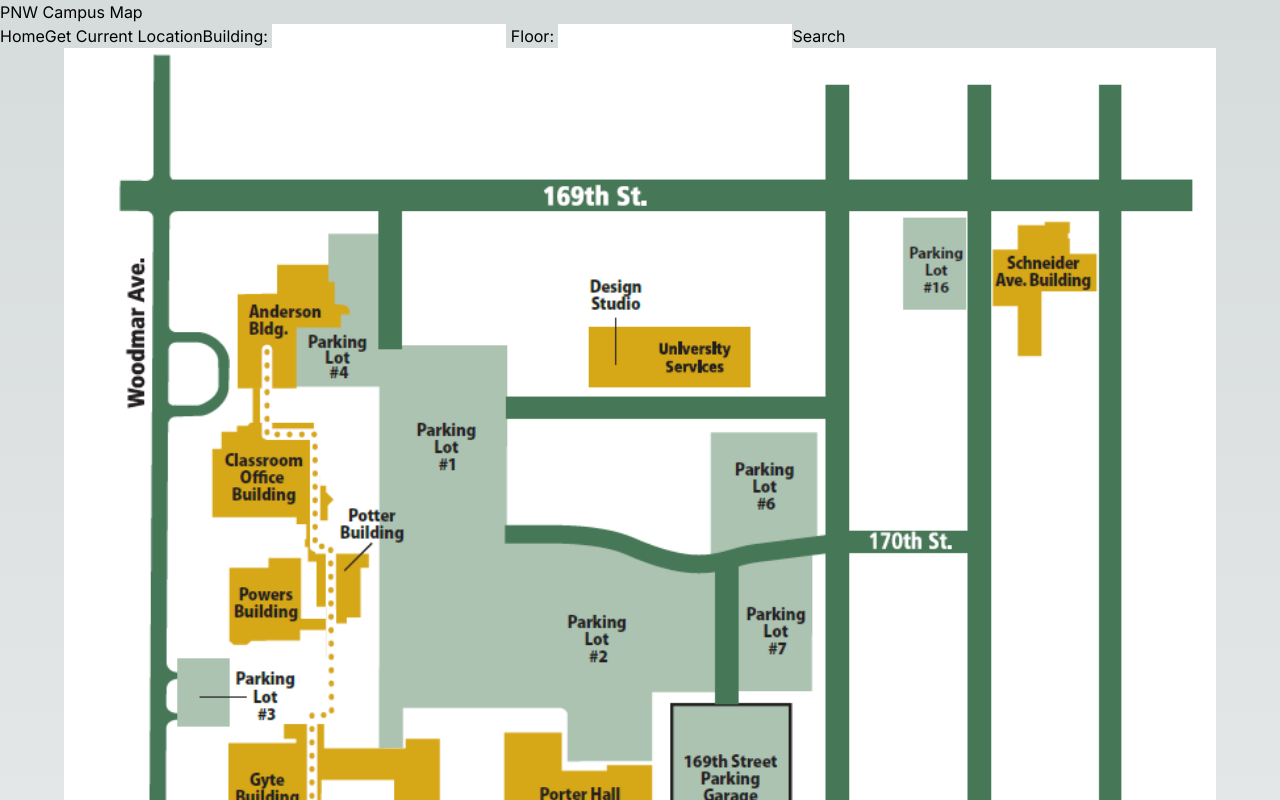
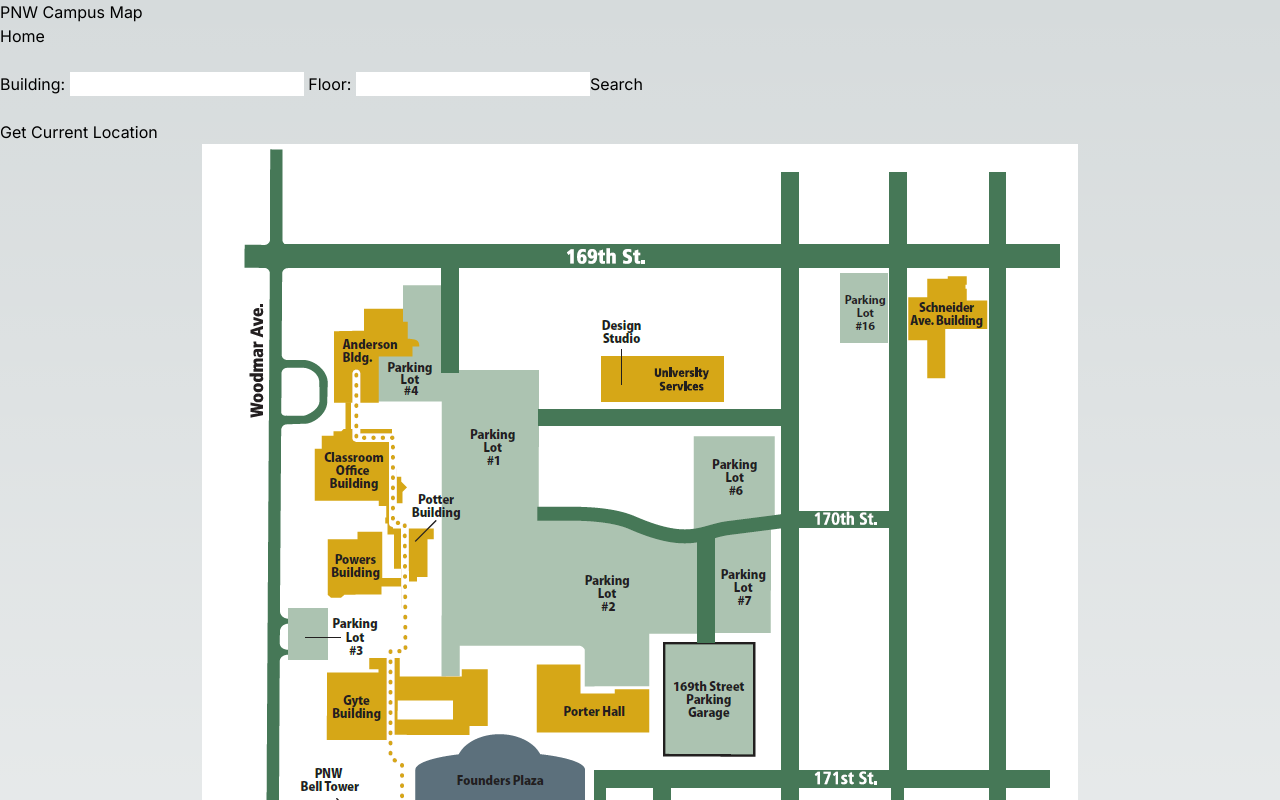
Before and after one commit to peter-biz/RyanCompanyPNWmap, a Next.js app in the folder pnw-map/: page / in a window 1280 px wide. Shown: the top 800 px of the page. Built offline with nearby package versions, Linux system fonts and the light colour scheme.

Commit message:
testing serach thing

```diff
--- a/pnw-map/app/page.tsx
+++ b/pnw-map/app/page.tsx
@@ -72,10 +72,12 @@
   function pageSearch() {
     const canvas = document.getElementById("canvas") as HTMLCanvasElement;
 
-    const ctx = canvas.getContext('2d');
     const image = document.getElementById("map_image") as HTMLImageElement;
-    const building = document.getElementById("buildingBar") as HTMLInputElement;
-    const floor = document.getElementById("floorBar") as HTMLInputElement;
+    const buildingInput = document.getElementById("buildingBar") as HTMLInputElement;
+    const floorInput = document.getElementById("floorBar") as HTMLInputElement;
+
+    const building = buildingInput.value;
+    const floor = floorInput.value;
 
     search(image, building, floor);
   }
@@ -85,16 +87,16 @@
 
   return (
     <>
-    <h1>PNW Campus Map</h1>
+    <h2>PNW Campus Map</h2>
     <section id="controls">
-      <button onClick={home}>Home</button>
+      <button onClick={home}>Home</button> <br /> <br />
+      Building: <input id="buildingBar" /> Floor: <input id="floorBar" />
+      <button onClick={pageSearch}>Search</button> <br /> <br />
       <button onClick={currLocation}>Get Current Location</button>
-      Building: <input id="buildingBar" /> Floor: <input id="floorBar" />
-      <button onClick={pageSearch}>Search</button>
     </section>
     <section id="image_section">
       <div style={{ display: "flex", justifyContent: "center" }}>
-        <img id="map_image" src="pnw-map.png" alt="PNW Map" width="90%" height="175%"  />
+        <img id="map_image" src="pnw-map.png" alt="PNW Map" />
       </div>
     </section>
     <canvas id="canvas"></canvas>
```
